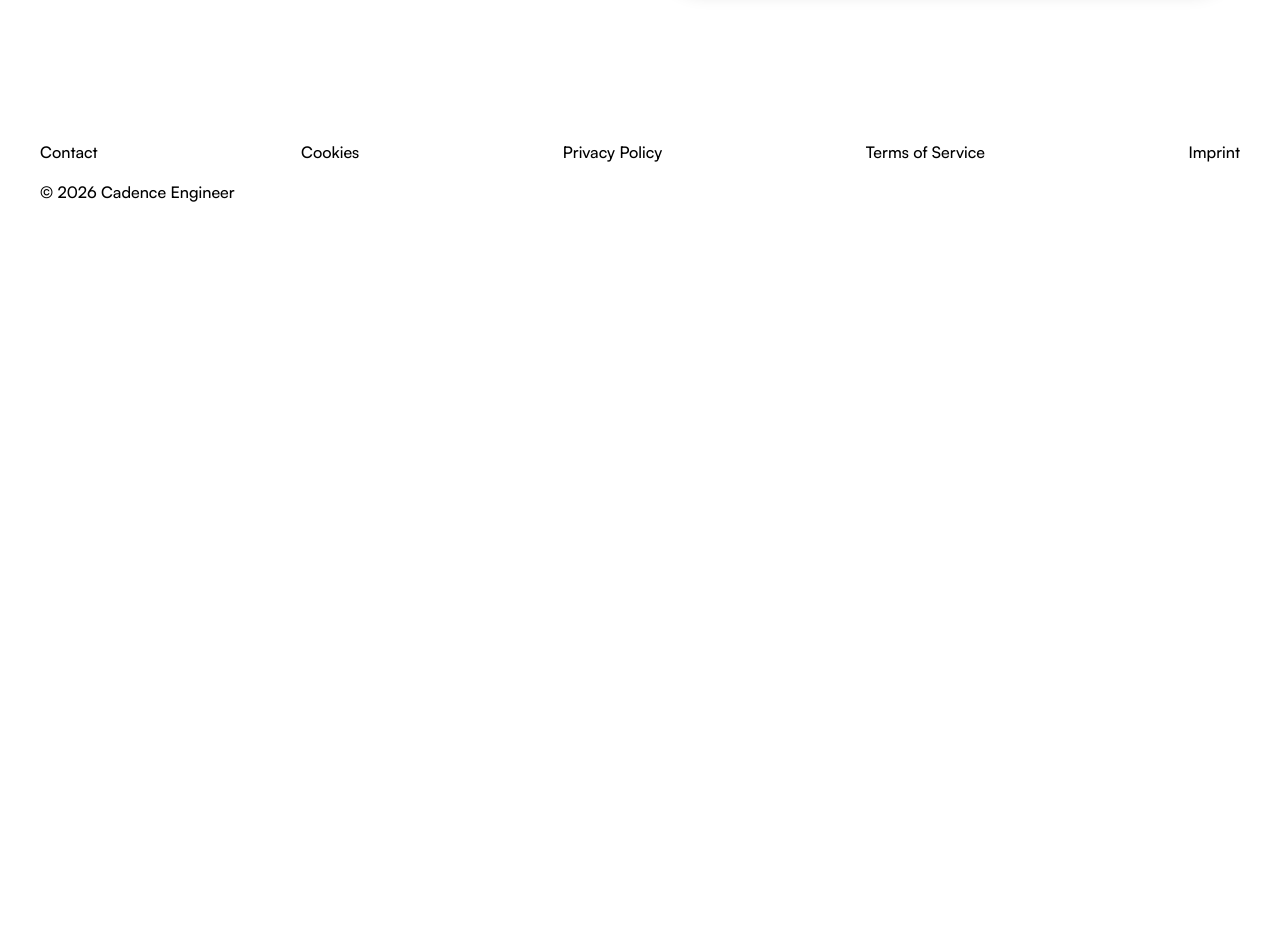
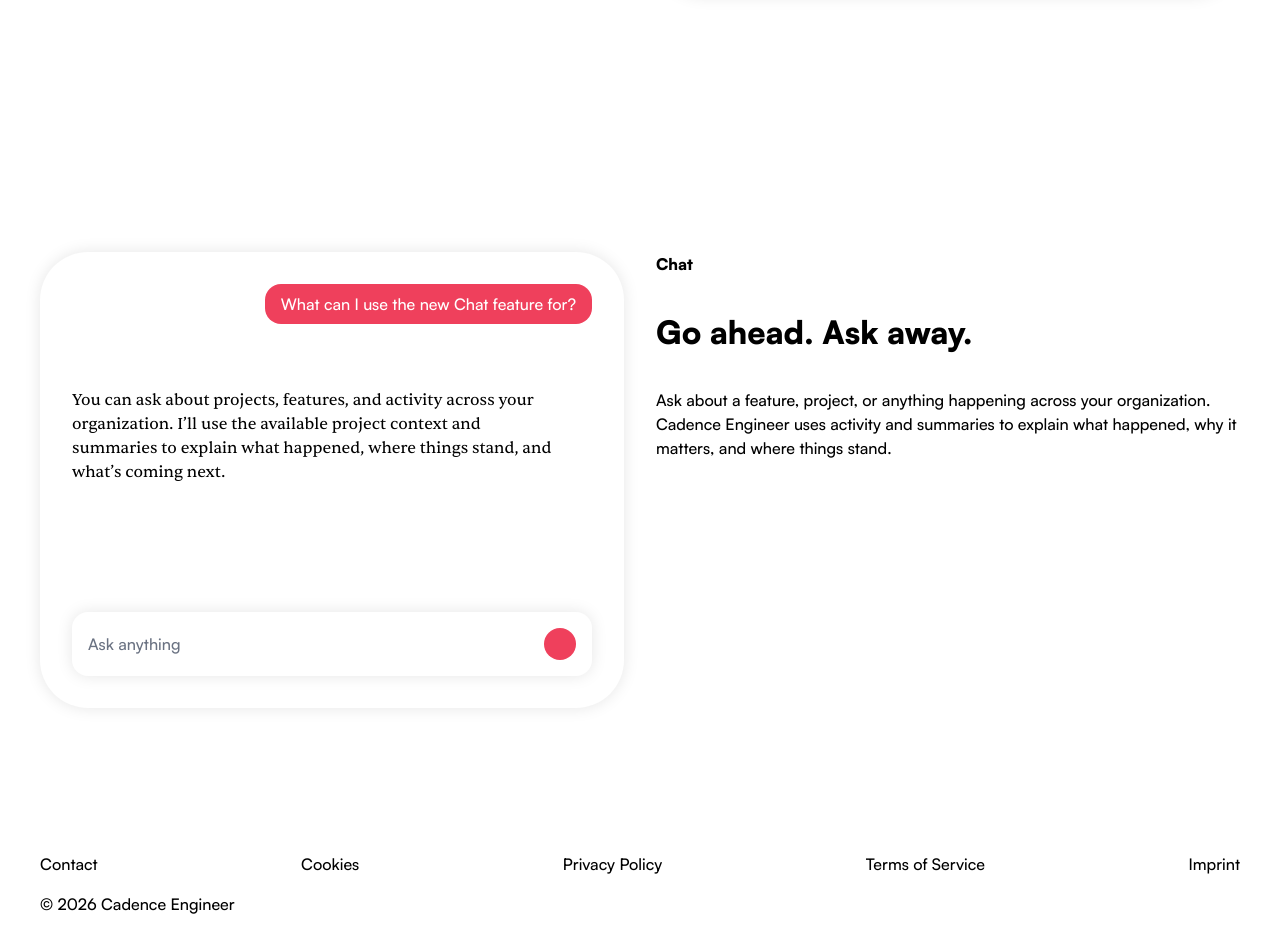
Before and after one commit to cadence-engineer/cadence-engineer-site, a SvelteKit app: page / in a window 1280 px wide. Shown: the part 1180-2112 px from the top of the page. Before the commit the page ends 1400 px from the top, so only its background shows below. Built offline with nearby package versions, Linux system fonts and the light colour scheme.

Commit message:
feat: add Chat feature showcase

```diff
--- a/src/routes/+page.svelte
+++ b/src/routes/+page.svelte
@@ -1,5 +1,5 @@
 <script lang="ts">
-	import { FeatureShowcase } from '$lib';
+	import { AiMessage, ChatInput, FeatureShowcase, UserMessage } from '$lib';
 </script>
 
 <svelte:head>
@@ -42,6 +42,27 @@
 				</p>
 			</div>
 		</article>
+	</FeatureShowcase>
+
+	<FeatureShowcase
+		cardPosition="left"
+		feature="Chat"
+		caption="Go ahead. Ask away."
+		description="Ask about a feature, project, or anything happening across your organization. Cadence Engineer uses activity and summaries to explain what happened, why it matters, and where things stand."
+	>
+		<div class="chat-ui">
+			<div class="chat-messages">
+				<UserMessage>What can I use the new Chat feature for?</UserMessage>
+
+				<AiMessage>
+					You can ask about projects, features, and activity across your organization. I’ll use the
+					available project context and summaries to explain what happened, where things stand, and
+					what’s coming next.
+				</AiMessage>
+			</div>
+
+			<ChatInput />
+		</div>
 	</FeatureShowcase>
 </main>
 
@@ -87,6 +108,29 @@
 		gap: 1rem;
 	}
 
+	.chat-ui,
+	.chat-messages {
+		display: flex;
+		flex-direction: column;
+	}
+
+	.chat-ui {
+		gap: 8rem;
+		padding: 2rem;
+	}
+
+	.chat-messages {
+		gap: 4rem;
+	}
+
+	.chat-messages :global(.user-message) {
+		align-self: flex-end;
+	}
+
+	.chat-messages :global(.ai-message) {
+		align-self: flex-start;
+	}
+
 	@media (max-width: 40rem) {
 		.hero h1 {
 			font-size: 2.5rem;
```
